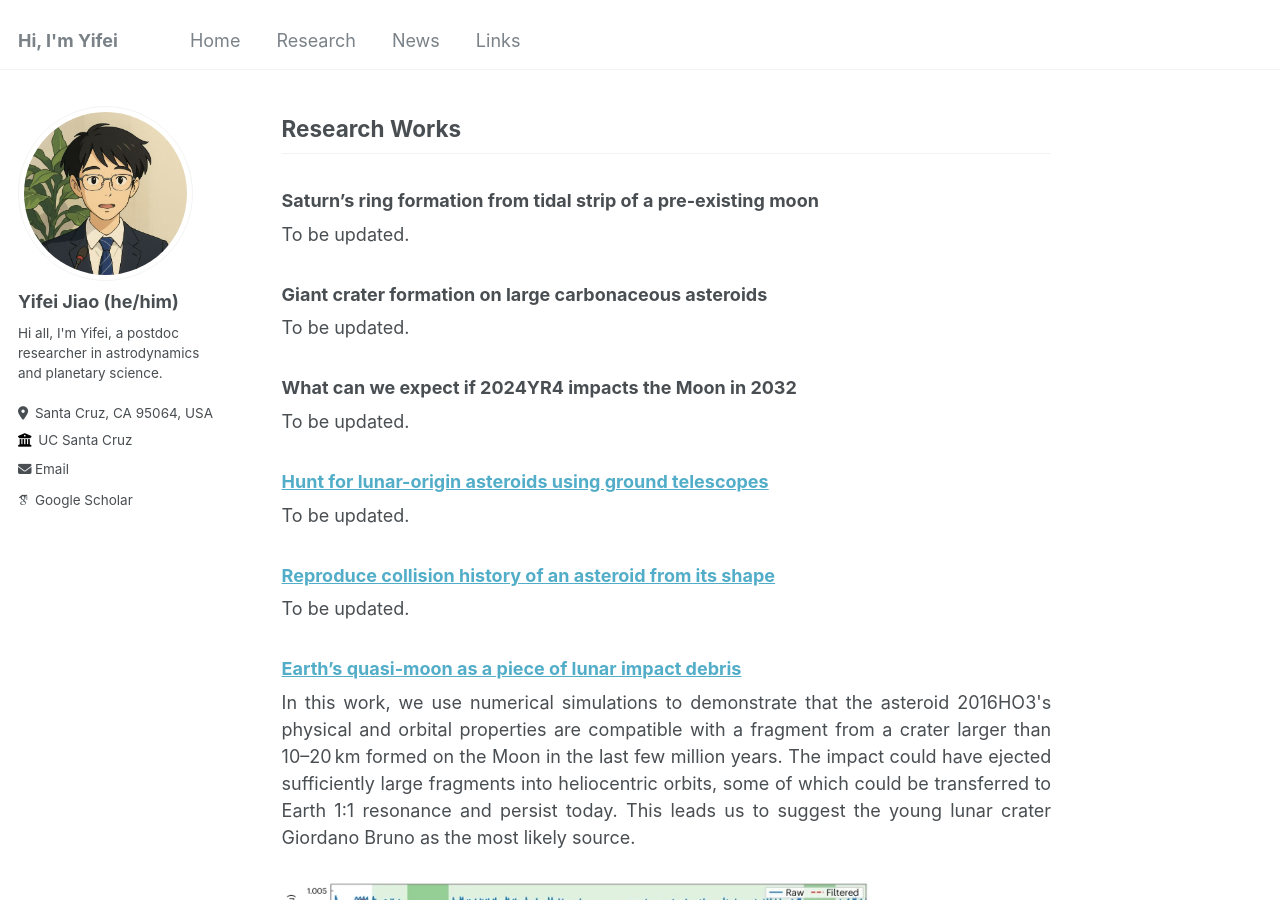
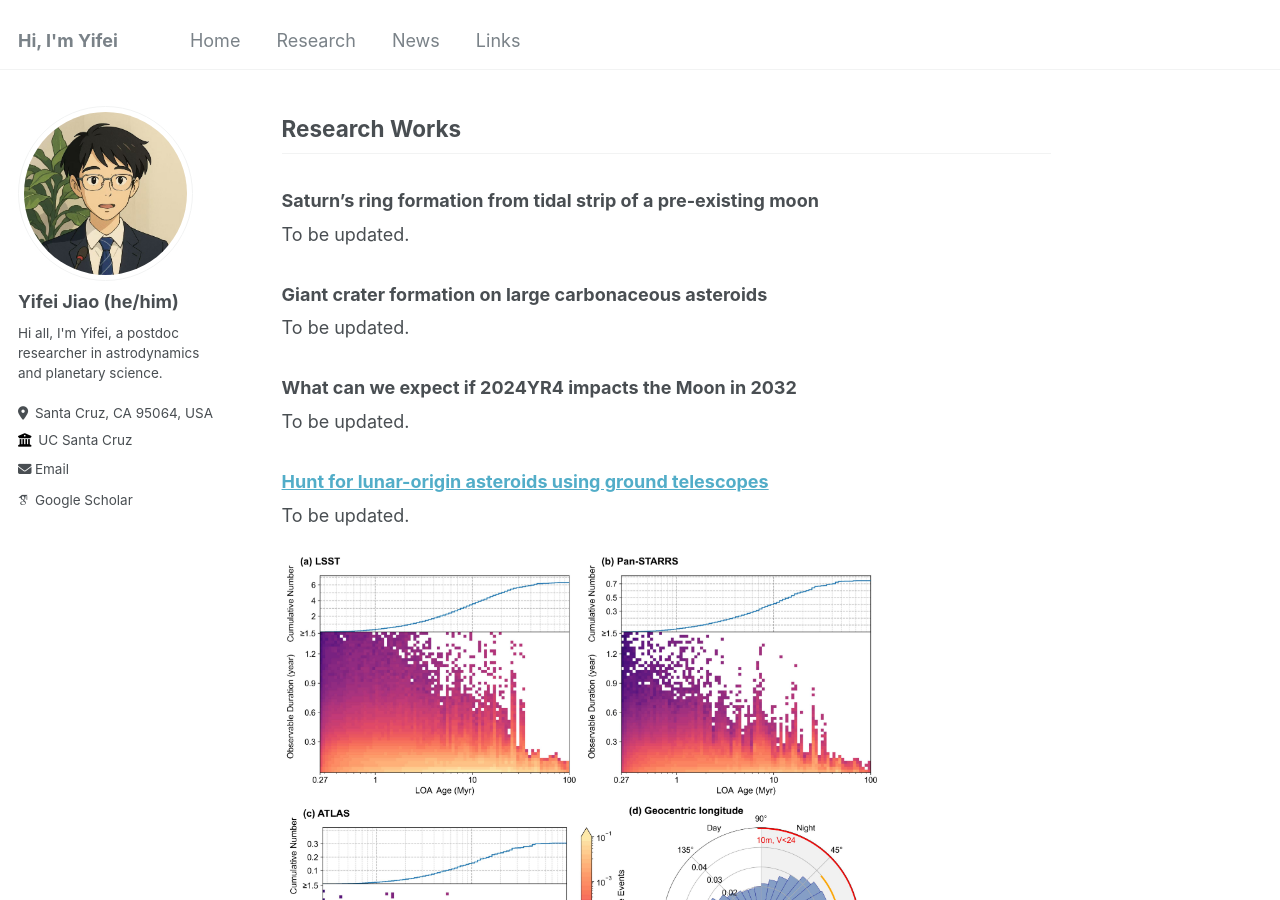
Before and after one commit to jiaoyf-thu/jiaoyf-thu.github.io, a Jekyll site: the page built from _pages/research.md, in a window 1280 px wide and 900 px high. Built offline with Jekyll 4.4.1, drawn with Linux system fonts in a browser that asks for light colours; some web fonts are replaced.

Commit message:
Update research page with new images and content
Added images and updated descriptions for research topics.

```diff
--- a/_pages/research.md
+++ b/_pages/research.md
@@ -30,11 +30,15 @@ To be updated.
 To be updated.
 </p>
 
+<img src="https://jiaoyf-thu.github.io/images/fig5.jpg"  width="600">
+
 ### <a href="https://doi.org/10.1093/mnras/staf1628" target="_blank">Reproduce collision history of an asteroid from its shape</a>
 
 <p align="justify">
 To be updated.
 </p>
+
+<img src="https://jiaoyf-thu.github.io/images/fig4.png"  width="600">
 
 ### <a href="https://www.nature.com/articles/s41550-024-02258-z" target="_blank">Earth's quasi-moon as a piece of lunar impact debris</a>
 
```
